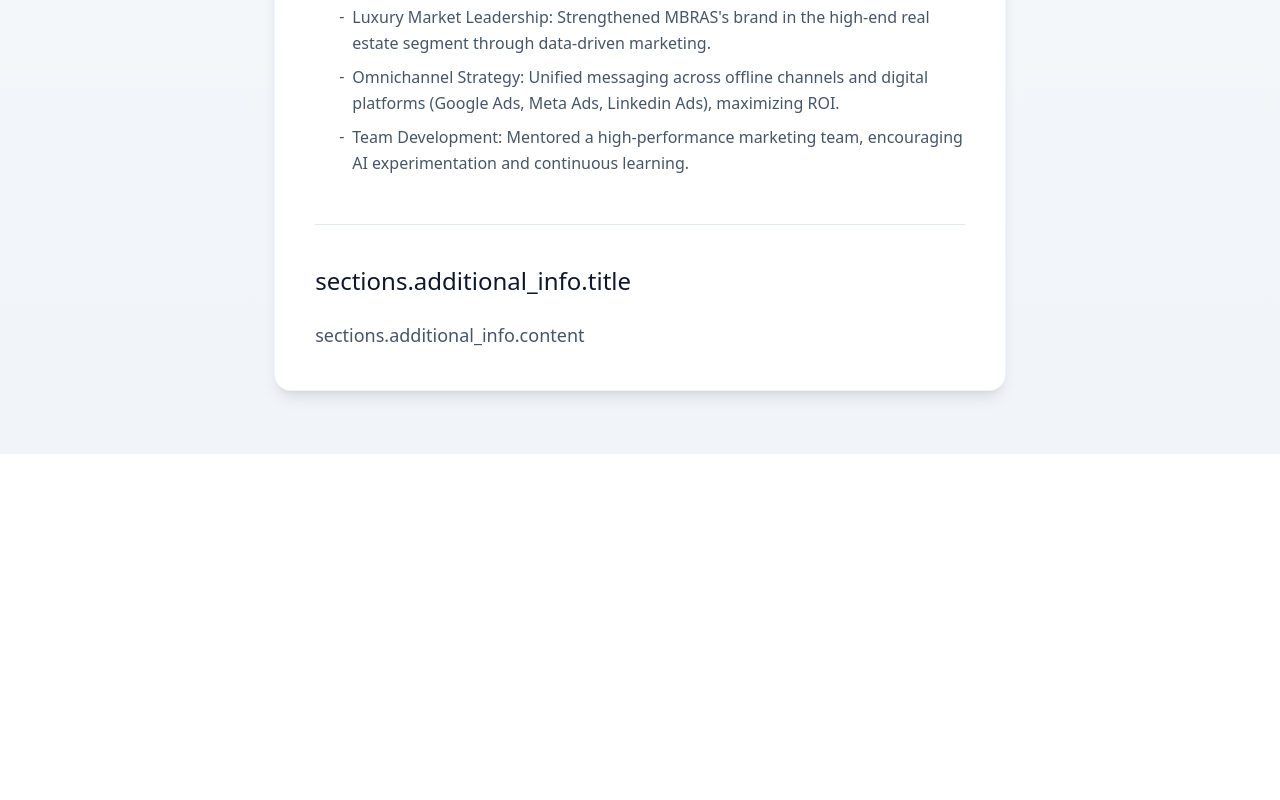
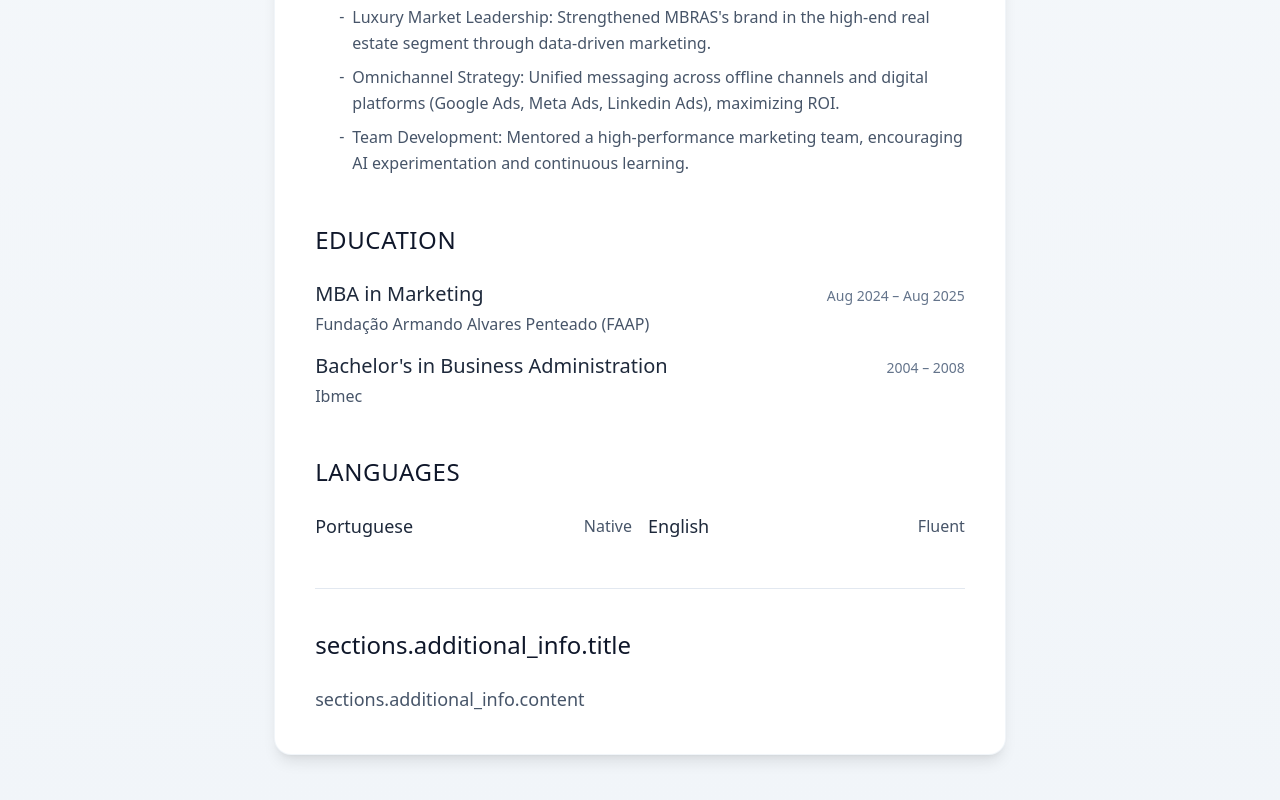
Before and after one commit to limaronaldo/ronaldo-resume, a Next.js app: page / in a window 1280 px wide. Shown: the part 1481-2281 px from the top of the page. Before the commit the page ends 1935 px from the top, so only its background shows below. Built offline with nearby package versions, Linux system fonts and the light colour scheme; what i18next-resources-to-backend would draw is missing.

Commit message:
added 1 more section

```diff
--- a/app/components/Resume.tsx
+++ b/app/components/Resume.tsx
@@ -9,6 +9,17 @@ interface ExperienceRole {
   period: string;
   location: string;
   highlights: string[];
+}
+
+interface EducationItem {
+  degree: string;
+  school: string;
+  period: string;
+}
+
+interface LanguageItem {
+  language: string;
+  level: string;
 }
 
 interface ResumeProps {
@@ -73,6 +84,8 @@ export default function Resume({ customJobTitle, hideControls = false }: ResumeP
 
   const competencies = t('sections.core_competencies.items', { returnObjects: true }) as string[];
   const roles = t('sections.experience.roles', { returnObjects: true }) as ExperienceRole[];
+  const educationItems = t('sections.education.items', { returnObjects: true }) as EducationItem[];
+  const languageItems = t('sections.languages.items', { returnObjects: true }) as LanguageItem[];
 
   const whatsappNumber = t('contact.phone').replace(/[^0-9]/g, '');
   const whatsappLink = `https://wa.me/${whatsappNumber}`;
@@ -139,7 +152,7 @@ export default function Resume({ customJobTitle, hideControls = false }: ResumeP
           </section>
 
           {/* Professional Experience */}
-          <section className="print:break-before-page mb-12">
+          <section className="mb-12">
             <h3 className="text-2xl font-light text-slate-900 mb-8 tracking-wide uppercase">{t('sections.experience.title')}</h3>
 
             {Array.isArray(roles) && roles.map((role, index) => (
@@ -165,6 +178,35 @@ export default function Resume({ customJobTitle, hideControls = false }: ResumeP
             ))}
           </section>
 
+          {/* Education */}
+          <section className="mb-12">
+            <h3 className="text-2xl font-light text-slate-900 mb-6 tracking-wide uppercase">{t('sections.education.title')}</h3>
+            <div className="space-y-4">
+              {Array.isArray(educationItems) && educationItems.map((item, index) => (
+                <div key={index} className="flex flex-col">
+                  <div className="flex justify-between items-baseline mb-1">
+                    <h4 className="text-xl text-slate-800 font-normal">{item.degree}</h4>
+                    <p className="text-sm text-slate-500 font-light whitespace-nowrap ml-4">{item.period}</p>
+                  </div>
+                  <p className="text-base text-slate-600 font-light">{item.school}</p>
+                </div>
+              ))}
+            </div>
+          </section>
+
+          {/* Languages */}
+          <section className="mb-12">
+            <h3 className="text-2xl font-light text-slate-900 mb-6 tracking-wide uppercase">{t('sections.languages.title')}</h3>
+            <div className="grid grid-cols-2 gap-4">
+              {Array.isArray(languageItems) && languageItems.map((item, index) => (
+                <div key={index} className="flex justify-between items-center">
+                  <span className="text-lg text-slate-800 font-light">{item.language}</span>
+                  <span className="text-base text-slate-600 font-light">{item.level}</span>
+                </div>
+              ))}
+            </div>
+          </section>
+
           {/* Additional Information */}
           <section className="border-t border-slate-200 pt-10">
             <h3 className="text-2xl font-light text-slate-900 mb-6">{t('sections.additional_info.title')}</h3>
--- a/locales/en/translation.json
+++ b/locales/en/translation.json
@@ -107,6 +107,15 @@
         }
       ]
     },
+    "tools_certifications": {
+      "title": "Tools & Certifications",
+      "items": [
+        "Professional Scrum Master I (Scrum.org)",
+        "Google Ads Search Certification (Google)",
+        "Advanced SQL (LinkedIn)",
+        "Familiar with Jira, Git, CI/CD pipelines, and various AI platforms"
+      ]
+    },
     "additional_info": {
       "title": "Additional Information",
       "content": "Passionate about leveraging AI and data analytics in marketing, with a strong focus on driving innovation and achieving measurable results. Experienced in leading cross-functional teams and building strong stakeholder relationships."
--- a/locales/pt/translation.json
+++ b/locales/pt/translation.json
@@ -106,6 +106,15 @@
         }
       ]
     },
+    "tools_certifications": {
+      "title": "Ferramentas & Certificações",
+      "items": [
+        "Professional Scrum Master I (Scrum.org)",
+        "Google Ads Search Certification (Google)",
+        "Advanced SQL (LinkedIn)",
+        "Experiência com Jira, Git, pipelines de CI/CD e diversas plataformas de IA"
+      ]
+    },
     "additional_info": {
       "title": "Informações Adicionais",
       "content": "Apaixonado por utilizar IA e análise de dados em marketing, com forte foco em impulsionar inovação e alcançar resultados mensuráveis. Experiente em liderar equipes multifuncionais e construir relacionamentos sólidos com stakeholders."
```
